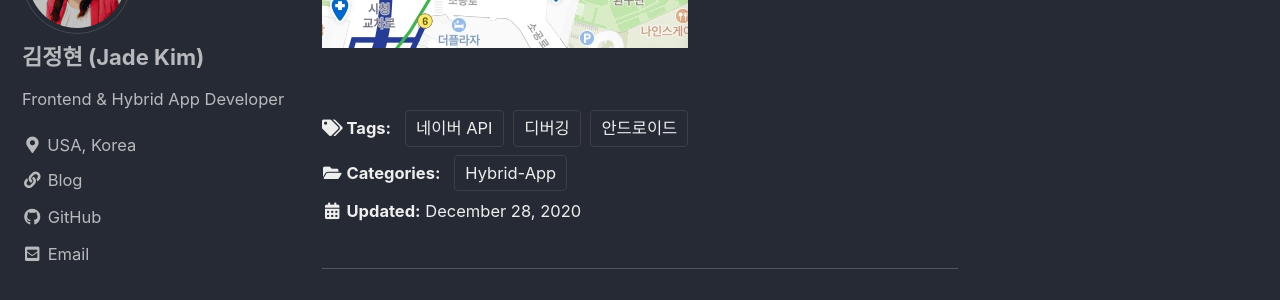
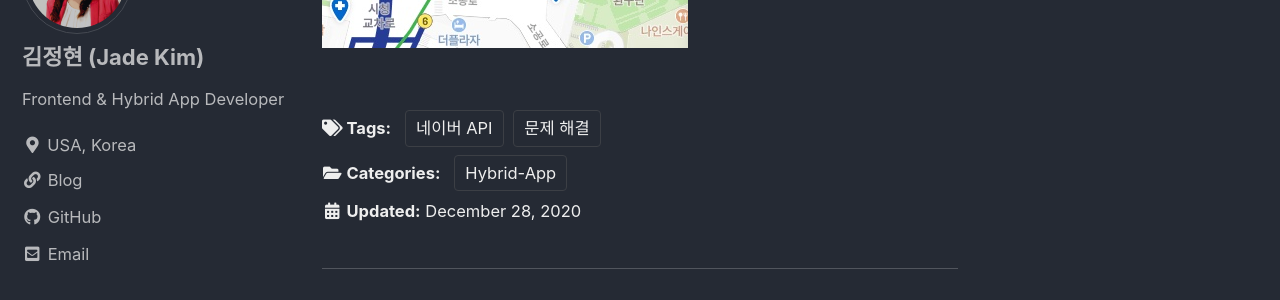
Before and after one commit to trevino-kim/github.io, a Jekyll site: the page built from _posts/2020-12-28-Android-Naver-API-Error-Problem-Solving.md, in a window 1280 px wide and 900 px high, scrolled down 3677 px. Shown: the part 142-442 px from the top of the window. Built offline with Jekyll 4.4.1, drawn with Linux system fonts in a browser that asks for light colours; cached includes are drawn as plain includes.

Commit message:
Update 2020-12-28-Android-Naver-API-Error-Problem-Solving.md

```diff
--- a/_posts/2020-12-28-Android-Naver-API-Error-Problem-Solving.md
+++ b/_posts/2020-12-28-Android-Naver-API-Error-Problem-Solving.md
@@ -7,9 +7,8 @@ header:
 categories:
 - Hybrid-App
 tags:
-- 안드로이드
 - 네이버 API
-- 디버깅
+- 문제 해결
 ---
 
 #### 2020/12/28 개발일지
```
